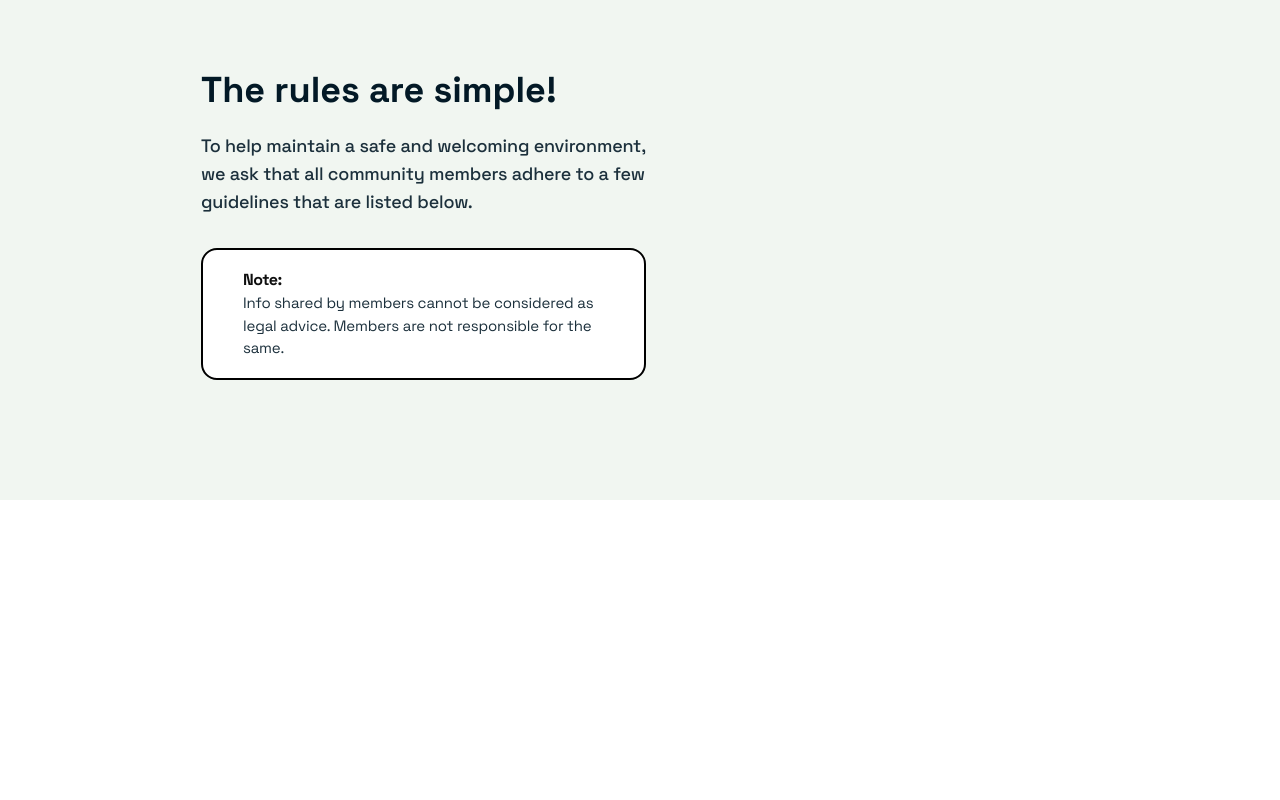
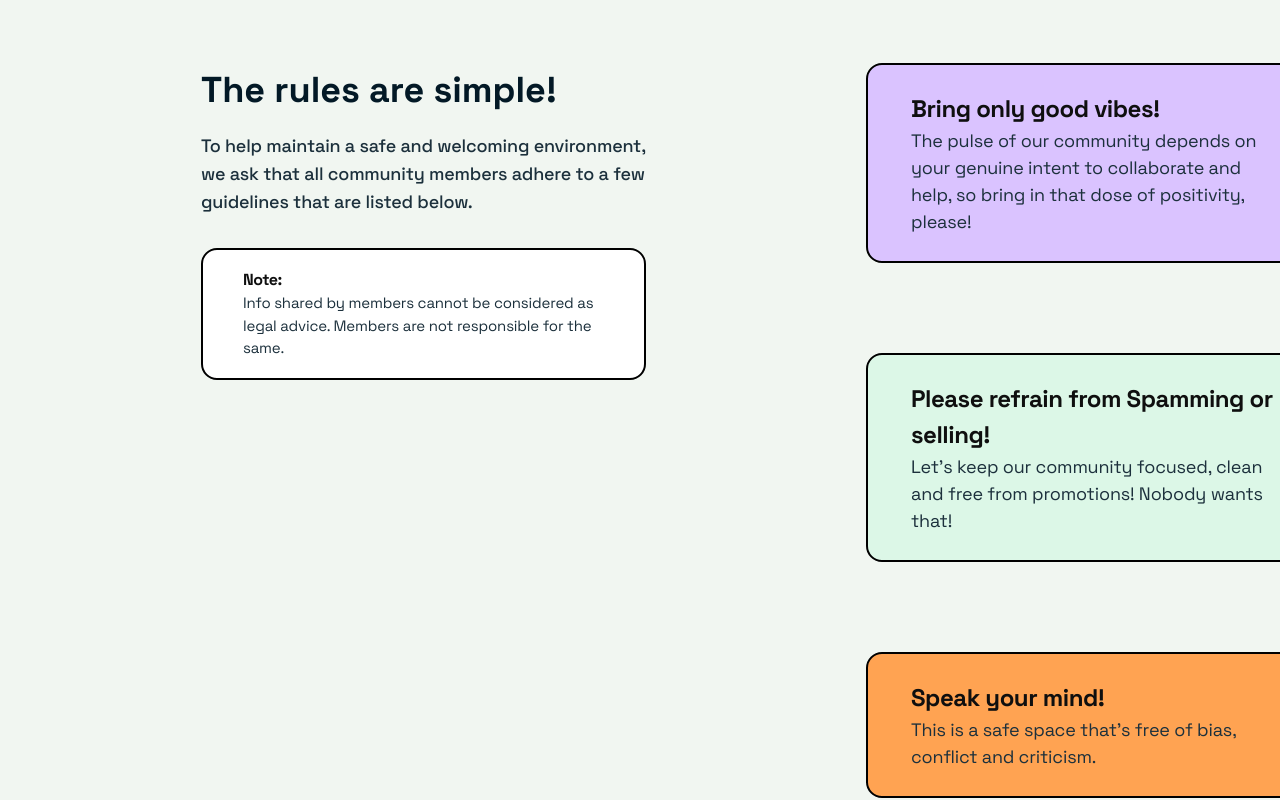
Before and after one commit to realMohammadH/hybridstateofmind, a Vue app: page / in a window 1280 px wide. Shown: the part 2520-3320 px from the top of the page. Built offline with nearby package versions, Linux system fonts and the light colour scheme.

Commit message:
Guidelines Section

```diff
--- a/src/components/pages/Guidelines.vue
+++ b/src/components/pages/Guidelines.vue
@@ -11,16 +11,25 @@ const leftColCards = ref([
     title: "Bring only good vibes!",
     subTitle:
       "The pulse of our community depends on your genuine intent to collaborate and help, so bring in that dose of positivity, please!",
+    backgroundColor: "#DAC3FF",
+    padding: "26px 26px 26px 43px",
+    rounded: true,
   },
   {
     title: "Please refrain from Spamming or selling!",
     subTitle:
       "Let’s keep our community focused, clean and free from promotions! Nobody wants that!",
+    backgroundColor: "#DCF7E7",
+    padding: "26px 26px 26px 43px",
+    rounded: true,
   },
   {
     title: "Speak your mind!",
     subTitle:
-      "This is a safe space that's free of bias, conflict and criticism.",
+      "This is a safe space that's free of bias, conflict and criticism. ",
+    backgroundColor: "#FFA352",
+    padding: "26px 26px 26px 43px",
+    rounded: true,
   },
 ]);
 </script>
@@ -52,7 +61,16 @@ const leftColCards = ref([
           >
           </card>
         </grid>
-        <grid width="50%"> </grid>
+        <grid width="50%" gap="90px">
+          <card
+            v-for="c in leftColCards"
+            :cardTitle="c.title"
+            :cardSubTitle="c.subTitle"
+            :background="c.backgroundColor"
+            :padding="c.padding"
+            :rounded="c.rounded"
+          ></card>
+        </grid>
       </flex>
     </container>
   </section-wrapper>
```
